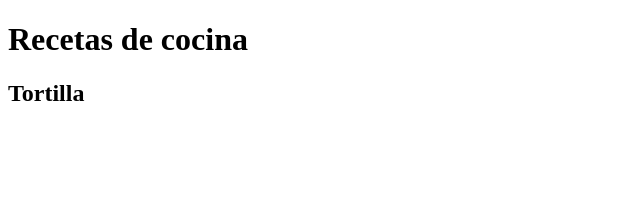
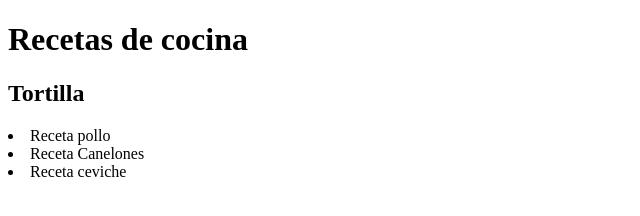
Before and after one commit to alvarogargon/repositorio_html, a plain HTML site: page index.html in a window 1280 px wide. Shown: the whole page, without its empty margins (0-640 px from the left). Drawn offline with Linux system fonts and the light colour scheme.

Commit message:
Menu de recetas listadas en index.html

```diff
--- a/index.html
+++ b/index.html
@@ -12,5 +12,10 @@
     <h2>
         Tortilla
     </h2>
+    <nav>
+        <li>Receta pollo</li>
+        <li>Receta Canelones</li>
+        <li>Receta ceviche</li>
+    </nav>
 </body>
 </html>
```
